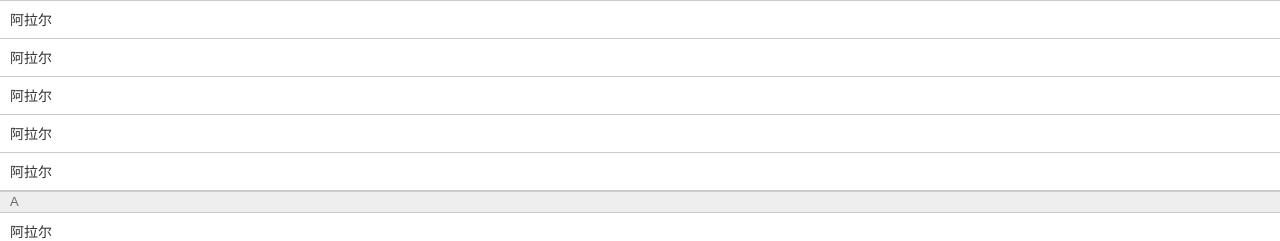
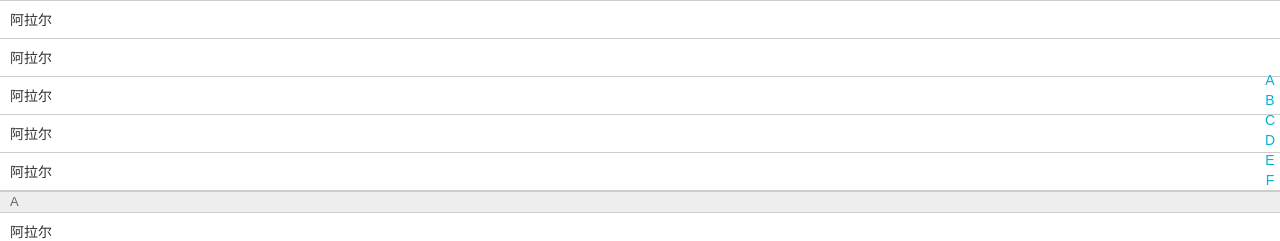
Before and after one commit to zb961026/bb, a Vue app: page /#/city in a window 1280 px wide. Shown: the part 310-551 px from the top of the page. Built offline with nearby package versions, Linux system fonts and the light colour scheme.

Commit message:
完成了第二页面

```diff
--- a/package.json
+++ b/package.json
@@ -13,7 +13,7 @@
   "dependencies": {
     "axios": "^0.17.1",
     "babel-polyfill": "^6.26.0",
-    "better-scroll": "^1.8.1",
+    "better-scroll": "^1.13.2",
     "fastclick": "^1.0.6",
     "stylus": "^0.54.5",
     "stylus-loader": "^3.0.2",
--- a/src/pages/city/City.vue
+++ b/src/pages/city/City.vue
@@ -3,6 +3,7 @@
 <city-header></city-header>
 <city-search></city-search>
 <city-list></city-list>
+<city-alphabet></city-alphabet>
 </div>
 </template>
 
@@ -10,12 +11,14 @@
 import CityHeader from './components/Header'
 import CitySearch from './components/Search'
 import CityList from './components/List'
+import CityAlphabet from './components/Alphabet'
 export default{
     name:'City',
     components:{
         CityHeader,
         CitySearch,
-        CityList
+        CityList,
+        CityAlphabet
     }
 }
 </script>
--- /dev/null
+++ b/src/pages/city/components/Alphabet.vue
@@ -0,0 +1,33 @@
+<template>
+    <div class="list">
+        <li class="item">A</li>
+        <li class="item">B</li>
+        <li class="item">C</li>
+        <li class="item">D</li>
+        <li class="item">E</li>
+        <li class="item">F</li>
+    </div>
+</template>
+
+<script>
+
+</script>
+
+<style lang="stylus" scoped>
+@import '../../../assets/styles/varibles.styl'
+ .list
+    display:flex;
+    flex-direction:column;
+    justify-content:center;
+    position:absolute;
+    top:1.58rem;
+    right:0;
+    bottom:0;
+    width:.4rem;
+    .item
+     line-height:.4rem;
+     text-align:center;
+     color:$bgColor;
+     list-style:none;
+
+</style>
--- a/src/pages/city/components/List.vue
+++ b/src/pages/city/components/List.vue
@@ -1,12 +1,11 @@
 <template>
-    <div class="list">
+    <div class="list" ref="wrapper">
+        <div>
         <div class="area">
             <div class="title border-topbottom">当前城市</div>
             <div class="button-list">
                 <div class="button-wrapper">
-                    <div class="button">
-                        北京
-                    </div>
+                    <div class="button">北京</div>
                 </div>
             </div>
         </div>
@@ -32,7 +31,6 @@
                     <div class="button">
                         北京
                     </div>
-                </div>
             </div>
         </div>
         <div class="area">
@@ -101,13 +99,19 @@
                 <div class="item border-bottom">阿拉尔</div>
             </div>
         </div>
+        </div>
+    </div>
     </div>
 
 </template>
 
 <script>
+    import Bsroll from 'better-scroll'
     export default{
-        name:'CityList'
+        name:'CityList',
+        mounted() {
+            this.scroll=new Bsroll(this.$refs.wrapper)
+        },
     }
 </script>
 
```
Also changed, not shown: 1 other file (tests, documents, lock files or other folders).
